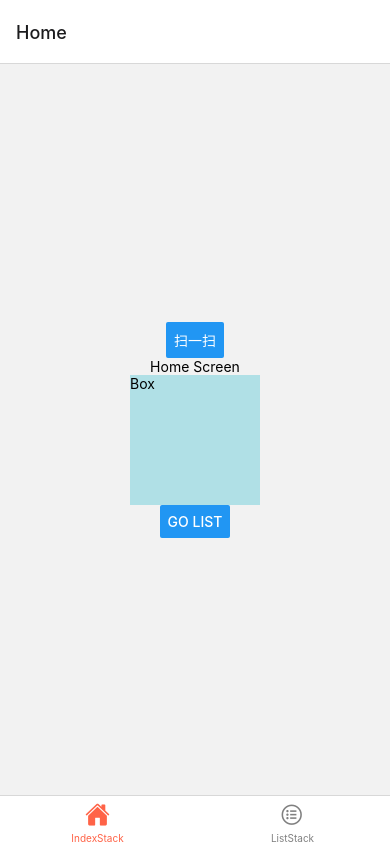
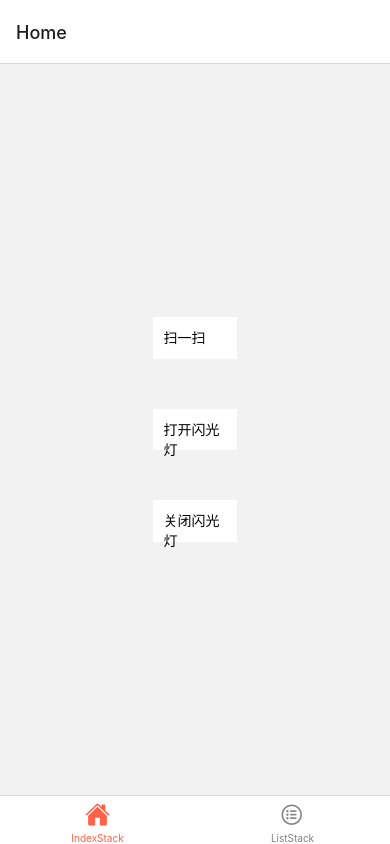
Before and after one commit to 18868814391/syf_RN, a React Native app: screen / in a window 390 px wide. Built offline with nearby package versions, Linux system fonts and the light colour scheme.

Commit message:
wip: flashLight

```diff
--- a/src/pages/home.js
+++ b/src/pages/home.js
@@ -1,39 +1,58 @@
-import {Text, View, Button, StyleSheet,PermissionsAndroid} from 'react-native';
+import {Text, View, Button, StyleSheet,PermissionsAndroid,NativeModules,TouchableHighlight} from 'react-native';
 import pxToDp from '../utils/pxToDp';
+let FlashLight = NativeModules.FlashLight
 const Home = ({navigation}) => {
   return (
     <View style={{flex: 1, alignItems: 'center', justifyContent: 'center'}}>
-
-    <Button title='扫一扫' onPress={async () => {
-            ///手机好像都会自带询问弹窗；下面注释的部分不用写。
-            ///如果你之前已经允许过了，后续就不会再次调出手机自带的询问弹窗。
+    <TouchableHighlight onPress={async () => {
         const granted = await PermissionsAndroid.request(
           PermissionsAndroid.PERMISSIONS.CAMERA,
-              // {
-              //   title: '摄像头权限',
-              //   message: '应用想获取你的摄像头权限',
-              //   buttonNegative: '拒绝',
-              //   buttonPositive: '允许',
-              // },
         );
         if (granted === PermissionsAndroid.RESULTS.GRANTED) {
-              console.log('你现在已经有了摄像头的权限');
           navigation.navigate('ScanQRCode')
-              ///路由跳转到ScanQRCode的页面
         } else {
           console.log('拒绝');
           return
         }
-          }} />
-      <Text>Home Screen</Text>
-      <View style={styles.box}>
-        <Text>Box</Text>
+      }}>
+      <View  style={styles.btns} title='扫一扫' >
+        <Text>扫一扫</Text>
       </View>
-      <Button onPress={() => navigation.navigate('List')} title="Go List" />
+    </TouchableHighlight>
+
+    <TouchableHighlight onPress={() => FlashLight.switchState(true, () => {
+      }, (message) => {
+        console.error(message)
+      })} >
+      <View  style={styles.btns} title='打开闪光灯' >
+        <Text>打开闪光灯</Text>
+      </View>
+    </TouchableHighlight>
+
+    <TouchableHighlight onPress={() => FlashLight.switchState(false, () => {
+      }, (message) => {
+        console.error(message)
+      })} >
+      <View  style={styles.btns} title='关闭闪光灯' >
+        <Text>关闭闪光灯</Text>
+      </View>
+    </TouchableHighlight>
     </View>
   );
 };
 const styles = StyleSheet.create({
   box: {width: pxToDp(250), height: pxToDp(250), backgroundColor: 'powderblue'},
+  btns:{
+    width: pxToDp(160),
+    height: pxToDp(80),
+    padding: 10,
+    backgroundColor: '#f4511e',
+    textAlign: 'center',
+    textAlignVertical: 'center',
+    backgroundColor: '#fff',
+    elevation: 1.5,
+    marginVertical: 25,
+    marginHorizontal: 16,
+  }
 });
 export {Home};
--- a/src/pages/list.js
+++ b/src/pages/list.js
@@ -175,7 +175,7 @@ const List = ({navigation}) => {
       {/* <Button onPress={() => navigation.goBack()} title="Go BACK" />
       <Button onPress={() => navigation.push('List')} title="push List" />
       <Button onPress={() => navigation.popToTop()} title="popToTop" /> */}
-      <Button
+      {/* <Button
         onPress={() =>
           navigation.navigate('Detail', {
             id: 86,
@@ -183,7 +183,7 @@ const List = ({navigation}) => {
           })
         }
         title="Go Detail"
-      />
+      /> */}
     </SafeAreaView>
   );
 };
```
Also changed, not shown: 4 other files (tests, documents, lock files or other folders). Lines whose indentation alone changed are shown as unchanged.
